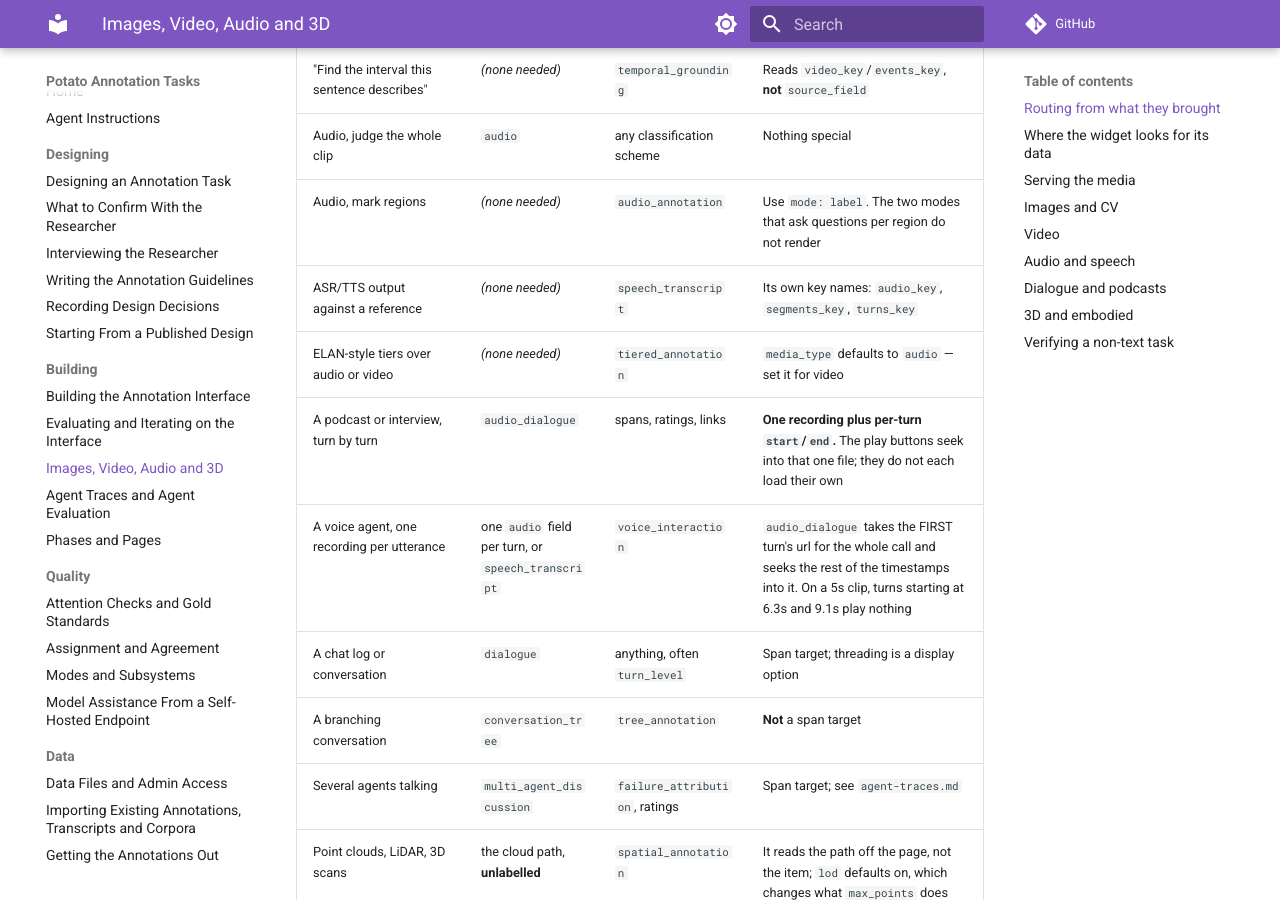
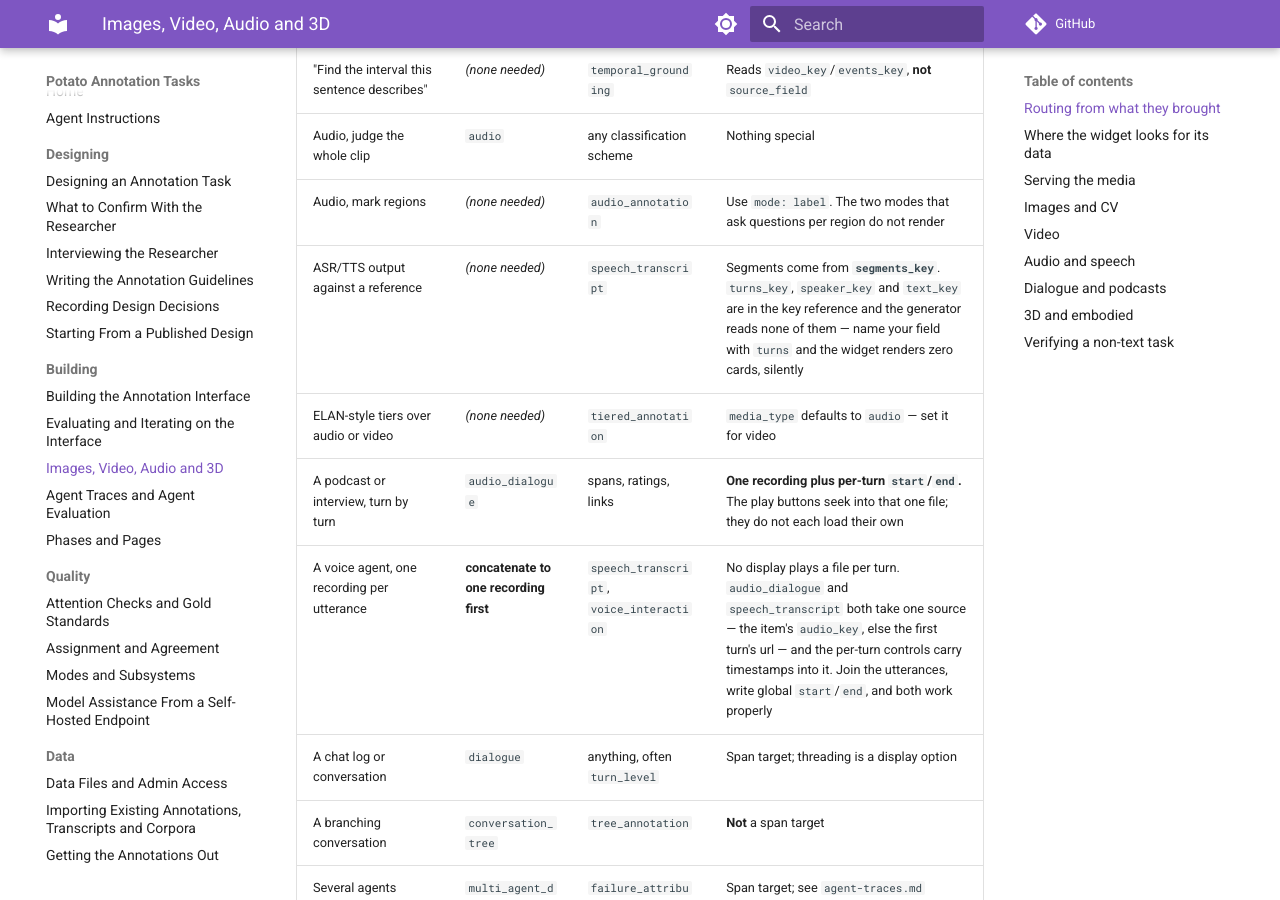
Before and after one commit to davidjurgens/potato-skill, an MkDocs documentation site: the page built from docs/modalities.md, in a window 1280 px wide and 900 px high, scrolled down 1321 px. Built offline with MkDocs 1.6.1 and Material for MkDocs 9.7.7, drawn with Linux system fonts in a browser that asks for light colours; comment, search, counter and statistics services are not loaded.

Commit message:
docs(modalities): retract speech_transcript as the per-turn-audio answer
d8dbb60 sent a voice-agent study to `speech_transcript`. I had rendered it,
not driven it. Driven now, and it has the same single-source model:
`var src = d[CONFIG.audio_key] || (norm && norm.audio) || ''` -- one audio
element for the whole widget, and the per-segment cards carry a timestamp
label and no player at all. `norm.audio` is `audio_from_segments`, which
returns the first turn's url. So it is `audio_dialogue`'s limitation with a
correction UI instead of speaker bubbles, and pointing at it moved the
problem rather than solving it.

Measured: four cards with the right timestamps, speakers, texts and all
four error pills; `st_cardsWithOwnAudio` 0; the one audio element holding
turn 1's mono44.wav.

No display plays a file per turn, and `instance_display.fields` is static
config so "one field per turn" cannot scale to a variable turn count. The
row now says to concatenate the utterances and write global start/end,
after which both displays work as designed.

Also found while driving it: `speech_transcript` declares `turns_key`,
`speaker_key` and `text_key` in its optional_fields -- published in
config-keys-nested.md, accepted by --strict -- and the generator reads none
of them. Only `segments_key` is read. My first config used `turns_key`,
which is the name every other audio component takes, and the widget
rendered zero cards with nothing in the log. That trap is now on the
`speech_transcript` row.

Co-Authored-By: Claude Opus 5 (1M context) <noreply@anthropic.com>
Claude-Session: https://claude.ai/code/session_01PJAwjvg871XGFuA8khHbjC

```diff
--- a/docs/modalities.md
+++ b/docs/modalities.md
@@ -34,10 +34,10 @@ Agent traces and agent evaluation are their own family — `agent-traces.md`.
 | "Find the interval this sentence describes" | *(none needed)* | `temporal_grounding` | Reads `video_key`/`events_key`, **not** `source_field` |
 | Audio, judge the whole clip | `audio` | any classification scheme | Nothing special |
 | Audio, mark regions | *(none needed)* | `audio_annotation` | Use `mode: label`. The two modes that ask questions per region do not render |
-| ASR/TTS output against a reference | *(none needed)* | `speech_transcript` | Its own key names: `audio_key`, `segments_key`, `turns_key` |
+| ASR/TTS output against a reference | *(none needed)* | `speech_transcript` | Segments come from **`segments_key`**. `turns_key`, `speaker_key` and `text_key` are in the key reference and the generator reads none of them — name your field with `turns` and the widget renders zero cards, silently |
 | ELAN-style tiers over audio or video | *(none needed)* | `tiered_annotation` | `media_type` defaults to `audio` — set it for video |
 | A podcast or interview, turn by turn | `audio_dialogue` | spans, ratings, links | **One recording plus per-turn `start`/`end`.** The play buttons seek into that one file; they do not each load their own |
-| A voice agent, one recording per utterance | one `audio` field per turn, or `speech_transcript` | `voice_interaction` | `audio_dialogue` takes the FIRST turn's url for the whole call and seeks the rest of the timestamps into it. On a 5s clip, turns starting at 6.3s and 9.1s play nothing |
+| A voice agent, one recording per utterance | **concatenate to one recording first** | `speech_transcript`, `voice_interaction` | No display plays a file per turn. `audio_dialogue` and `speech_transcript` both take one source — the item's `audio_key`, else the first turn's url — and the per-turn controls carry timestamps into it. Join the utterances, write global `start`/`end`, and both work properly |
 | A chat log or conversation | `dialogue` | anything, often `turn_level` | Span target; threading is a display option |
 | A branching conversation | `conversation_tree` | `tree_annotation` | **Not** a span target |
 | Several agents talking | `multi_agent_discussion` | `failure_attribution`, ratings | Span target; see `agent-traces.md` |
```
Also changed, not shown: skills/potato-tasks/references/modalities.md (+2 -2 lines).
